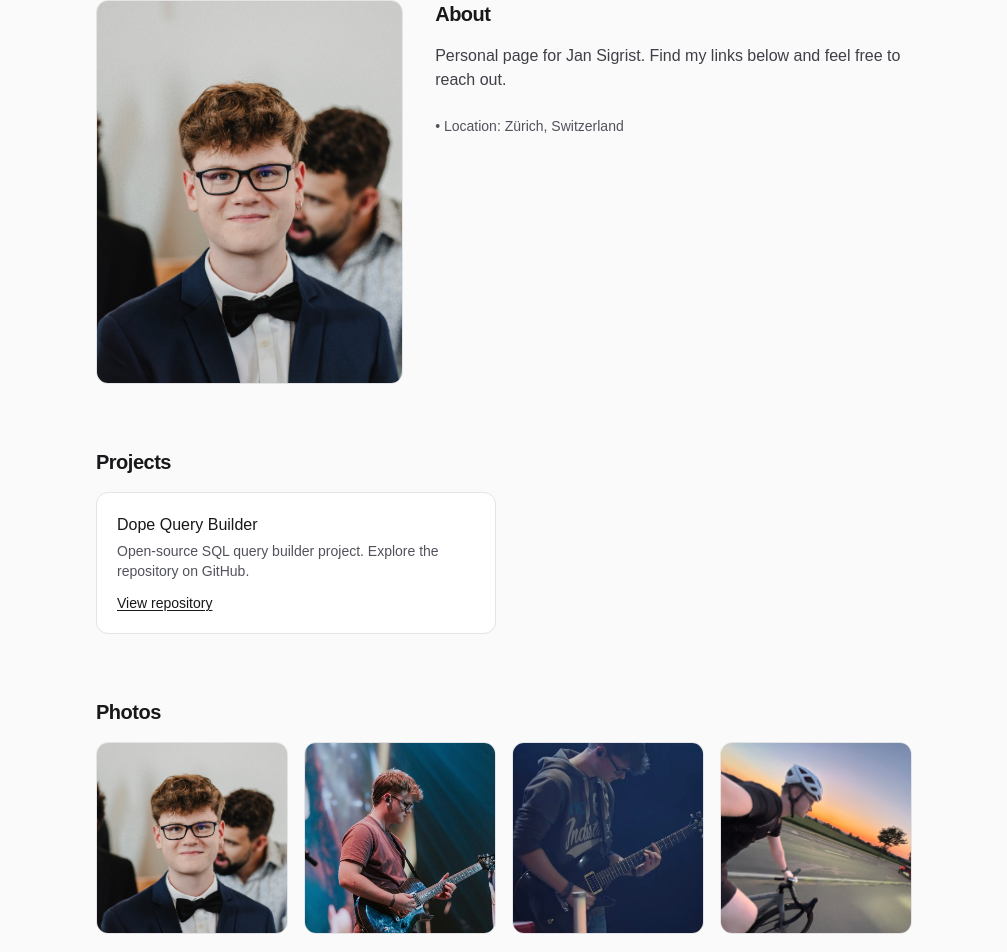
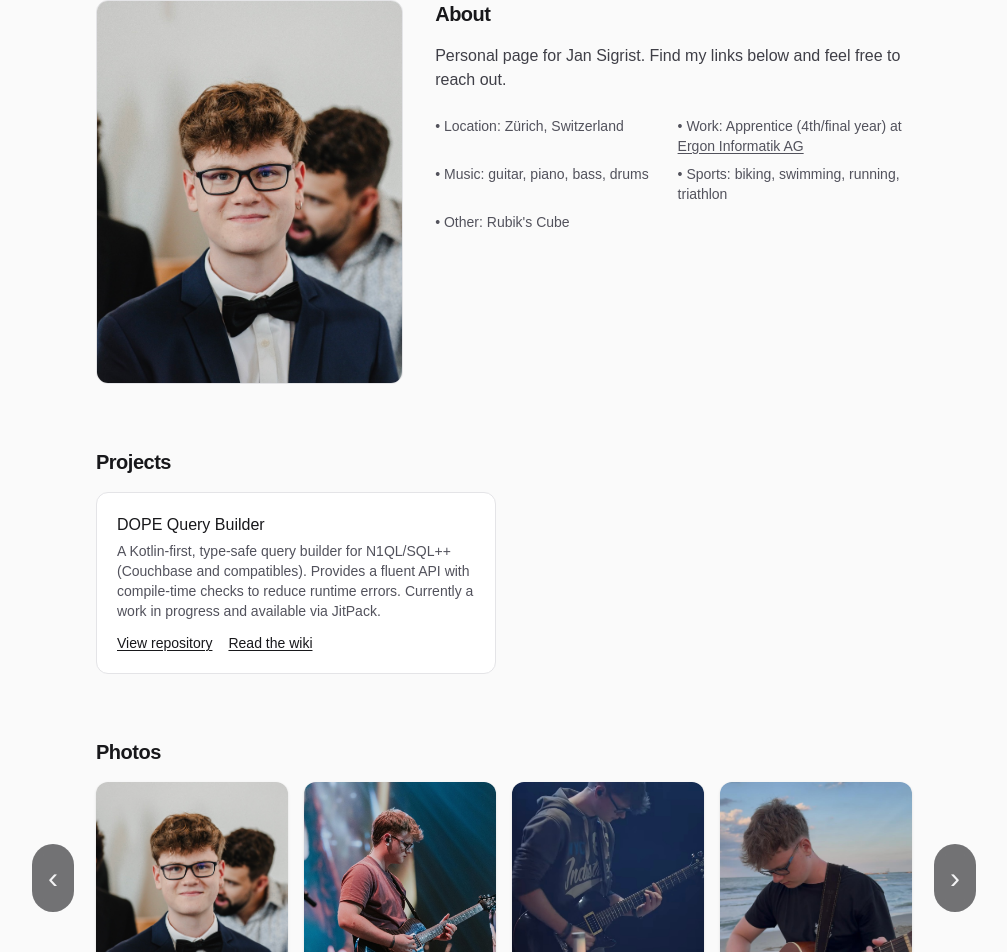
Before and after one commit to jansigi/jansigrist, a Next.js app: page / in a window 1280 px wide. Shown: the part 330-1282 px from the top of the page, without its empty margins (136-1143 px from the left). Built offline with nearby package versions, Linux system fonts and the light colour scheme.

Commit message:
Implement image lightbox feature and enhance photo gallery

```diff
--- a/src/app/page.tsx
+++ b/src/app/page.tsx
@@ -1,11 +1,57 @@
+"use client";
+
 import Image from "next/image";
 import Link from "next/link";
+import { useCallback, useEffect, useState } from "react";
 import photoPortrait from "@/image/portrait.jpeg";
 import photoGuitar1 from "@/image/playing_guitar.jpeg";
 import photoGuitar2 from "@/image/playing_guitar_2.jpeg";
+import photoGuitar3 from "@/image/playing_guitar_3.jpeg";
+import photoRandom from "@/image/random_picture.jpeg";
 import photoBike from "@/image/riding_gravel_bike.jpeg";
 
 export default function Home() {
+  const images = [
+    { src: photoPortrait, alt: "Portrait of Jan Sigrist" },
+    { src: photoGuitar1, alt: "Jan playing guitar" },
+    { src: photoGuitar2, alt: "Jan playing guitar (2)" },
+    { src: photoGuitar3, alt: "Jan playing guitar (3)" },
+    { src: photoRandom, alt: "Random picture" },
+    { src: photoBike, alt: "Jan riding a gravel bike" },
+  ] as const;
+
+  const [lightboxOpen, setLightboxOpen] = useState(false);
+  const [currentIndex, setCurrentIndex] = useState(0);
+  const [gridOffset, setGridOffset] = useState(0);
+
+  const openLightbox = (index: number) => {
+    setCurrentIndex(index);
+    setLightboxOpen(true);
+  };
+
+  const closeLightbox = () => setLightboxOpen(false);
+
+  const showNext = useCallback(() => {
+    setCurrentIndex((i) => (i + 1) % images.length);
+  }, [images.length]);
+
+  const showPrev = useCallback(() => {
+    setCurrentIndex((i) => (i - 1 + images.length) % images.length);
+  }, [images.length]);
+
+  useEffect(() => {
+    if (!lightboxOpen) return;
+    const onKey = (e: KeyboardEvent) => {
+      if (e.key === "Escape") closeLightbox();
+      if (e.key === "ArrowRight") showNext();
+      if (e.key === "ArrowLeft") showPrev();
+    };
+    window.addEventListener("keydown", onKey);
+    return () => window.removeEventListener("keydown", onKey);
+  }, [lightboxOpen, showNext, showPrev]);
+
+  const visibleImages = Array.from({ length: 4 }, (_, i) => images[(i + gridOffset) % images.length]);
+
   return (
     <div className="min-h-screen bg-zinc-50 text-zinc-900 dark:bg-black dark:text-zinc-100">
       <main className="mx-auto flex w-full max-w-4xl flex-col gap-16 px-6 py-16 sm:px-10 sm:py-24">
@@ -59,6 +105,20 @@ export default function Home() {
             </p>
             <ul className="mt-2 grid grid-cols-1 gap-2 text-sm text-zinc-600 dark:text-zinc-400 sm:grid-cols-2">
               <li>• Location: Zürich, Switzerland</li>
+              <li>
+                • Work: Apprentice (4th/final year) at{' '}
+                <Link
+                  href="https://www.ergon.ch/"
+                  target="_blank"
+                  rel="noopener noreferrer"
+                  className="underline underline-offset-2 hover:no-underline"
+                >
+                  Ergon Informatik AG
+                </Link>
+              </li>
+              <li>• Music: guitar, piano, bass, drums</li>
+              <li>• Sports: biking, swimming, running, triathlon</li>
+              <li>• Other: Rubik's Cube</li>
             </ul>
           </div>
         </section>
@@ -68,11 +128,13 @@ export default function Home() {
           <h2 className="text-xl font-semibold tracking-tight">Projects</h2>
           <div className="grid grid-cols-1 gap-4 sm:grid-cols-2">
             <article className="rounded-xl border border-zinc-200 bg-white p-5 transition-colors hover:bg-zinc-50 dark:border-zinc-800 dark:bg-zinc-900 dark:hover:bg-zinc-800">
-              <h3 className="text-base font-medium">Dope Query Builder</h3>
+              <h3 className="text-base font-medium">DOPE Query Builder</h3>
               <p className="mt-1 text-sm text-zinc-600 dark:text-zinc-400">
-                Open-source SQL query builder project. Explore the repository on GitHub.
+                A Kotlin-first, type-safe query builder for N1QL/SQL++ (Couchbase and compatibles).
+                Provides a fluent API with compile-time checks to reduce runtime errors. Currently a work in progress
+                and available via JitPack.
               </p>
-              <div className="mt-3 text-sm">
+              <div className="mt-3 flex flex-wrap gap-4 text-sm">
                 <Link
                   href="https://github.com/ergon/dope-query-builder"
                   className="text-zinc-900 underline underline-offset-2 hover:no-underline dark:text-zinc-100"
@@ -80,6 +142,14 @@ export default function Home() {
                   rel="noopener noreferrer"
                 >
                   View repository
+                </Link>
+                <Link
+                  href="https://github.com/ergon/dope-query-builder/wiki/%5B0%5D-Setup-Guide"
+                  className="text-zinc-900 underline underline-offset-2 hover:no-underline dark:text-zinc-100"
+                  target="_blank"
+                  rel="noopener noreferrer"
+                >
+                  Read the wiki
                 </Link>
               </div>
             </article>
@@ -89,19 +159,40 @@ export default function Home() {
         {/* Photos */}
         <section className="flex flex-col gap-4">
           <h2 className="text-xl font-semibold tracking-tight">Photos</h2>
-          <div className="grid grid-cols-2 gap-4 sm:grid-cols-4">
-            <div className="relative aspect-square overflow-hidden rounded-xl border border-zinc-200 bg-white dark:border-zinc-800 dark:bg-zinc-900">
-              <Image src={photoPortrait} alt="Portrait of Jan" fill className="object-cover" />
+          <div className="relative">
+            <div className="grid grid-cols-2 gap-4 sm:grid-cols-4">
+              {visibleImages.map((img, idx) => (
+                <button
+                  key={`${img.alt}-${idx}`}
+                  type="button"
+                  onClick={() => openLightbox((idx + gridOffset) % images.length)}
+                  className="group relative aspect-square overflow-hidden rounded-xl bg-white shadow-sm outline-none transition hover:shadow-md focus-visible:ring-2 focus-visible:ring-zinc-950/70 dark:bg-zinc-900 dark:focus-visible:ring-zinc-50/70"
+                >
+                  <Image
+                    src={img.src}
+                    alt={img.alt}
+                    fill
+                    className="object-cover transition-transform duration-200 group-hover:scale-105"
+                  />
+                </button>
+              ))}
             </div>
-            <div className="relative aspect-square overflow-hidden rounded-xl border border-zinc-200 bg-white dark:border-zinc-800 dark:bg-zinc-900">
-              <Image src={photoGuitar1} alt="Jan playing guitar" fill className="object-cover" />
-            </div>
-            <div className="relative aspect-square overflow-hidden rounded-xl border border-zinc-200 bg-white dark:border-zinc-800 dark:bg-zinc-900">
-              <Image src={photoGuitar2} alt="Jan playing guitar (2)" fill className="object-cover" />
-            </div>
-            <div className="relative aspect-square overflow-hidden rounded-xl border border-zinc-200 bg-white dark:border-zinc-800 dark:bg-zinc-900">
-              <Image src={photoBike} alt="Jan riding a gravel bike" fill className="object-cover" />
-            </div>
+            <button
+              type="button"
+              aria-label="Previous photos"
+              onClick={() => setGridOffset((o) => (o - 1 + images.length) % images.length)}
+              className="pointer-events-auto absolute -left-10 top-1/2 -translate-y-1/2 rounded-full bg-zinc-900/60 p-4 text-3xl text-zinc-100 backdrop-blur transition hover:bg-zinc-900/80 sm:-left-16 dark:bg-zinc-100/20 dark:text-zinc-50"
+            >
+              ‹
+            </button>
+            <button
+              type="button"
+              aria-label="Next photos"
+              onClick={() => setGridOffset((o) => (o + 1) % images.length)}
+              className="pointer-events-auto absolute -right-10 top-1/2 -translate-y-1/2 rounded-full bg-zinc-900/60 p-4 text-3xl text-zinc-100 backdrop-blur transition hover:bg-zinc-900/80 sm:-right-16 dark:bg-zinc-100/20 dark:text-zinc-50"
+            >
+              ›
+            </button>
           </div>
         </section>
 
@@ -134,6 +225,78 @@ export default function Home() {
           © {new Date().getFullYear()} Jan Sigrist
         </footer>
       </main>
+
+      {lightboxOpen && (
+        <div
+          className="fixed inset-0 z-50 flex items-center justify-center bg-white/20 p-4 backdrop-blur-sm dark:bg-zinc-900/20"
+          onClick={closeLightbox}
+          role="dialog"
+          aria-modal="true"
+        >
+          <div
+            className="relative flex max-h-[90vh] w-full max-w-5xl flex-col items-center gap-4"
+            onClick={(e) => e.stopPropagation()}
+          >
+            <button
+              type="button"
+              aria-label="Close"
+              onClick={(e) => {
+                e.stopPropagation();
+                closeLightbox();
+              }}
+              className="absolute right-6 top-0 z-20 inline-flex h-10 w-10 items-center justify-center rounded-full bg-zinc-900/60 text-xl text-zinc-100 backdrop-blur transition hover:bg-zinc-900/80 sm:right-10 sm:top-1"
+            >
+              ×
+            </button>
+
+            <div className="relative w-full" style={{ height: "70vh" }}>
+              <div className="flex h-full w-full items-center justify-center overflow-hidden rounded-xl bg-transparent">
+                <Image
+                  src={images[currentIndex].src}
+                  alt={images[currentIndex].alt}
+                  className="h-full w-auto max-w-full object-contain"
+                  sizes="(max-width: 768px) 100vw, 80vw"
+                  priority
+                />
+              </div>
+              <button
+                type="button"
+                aria-label="Previous"
+                onClick={showPrev}
+                className="absolute top-1/2 -left-10 -translate-y-1/2 z-10 inline-flex h-16 w-16 items-center justify-center rounded-full bg-zinc-900/60 text-3xl text-zinc-100 backdrop-blur transition hover:bg-zinc-900/80 sm:-left-16 dark:bg-zinc-100/20"
+              >
+                ‹
+              </button>
+              <button
+                type="button"
+                aria-label="Next"
+                onClick={showNext}
+                className="absolute top-1/2 -right-10 -translate-y-1/2 z-10 inline-flex h-16 w-16 items-center justify-center rounded-full bg-zinc-900/60 text-3xl text-zinc-100 backdrop-blur transition hover:bg-zinc-900/80 sm:-right-16 dark:bg-zinc-100/20"
+              >
+                ›
+              </button>
+            </div>
+
+            <div className="flex w-full items-center justify-center gap-3 overflow-x-auto pb-1" style={{height: "5rem"}}>
+              {images.map((img, idx) => (
+                <button
+                  key={idx}
+                  type="button"
+                  onClick={() => setCurrentIndex(idx)}
+                  className={`relative h-16 w-16 flex-shrink-0 overflow-hidden rounded-md ring-1 ring-transparent transition ${
+                    idx === currentIndex
+                      ? "ring-2 ring-zinc-100"
+                      : "hover:ring-zinc-300 dark:hover:ring-zinc-700"
+                  }`}
+                  aria-label={`Show image ${idx + 1}`}
+                >
+                  <Image src={img.src} alt={img.alt} fill className="object-cover" />
+                </button>
+              ))}
+            </div>
+          </div>
+        </div>
+      )}
     </div>
   );
 }
```
Also changed, not shown: src/image/playing_guitar_3.jpeg (added), src/image/random_picture.jpeg (added).
